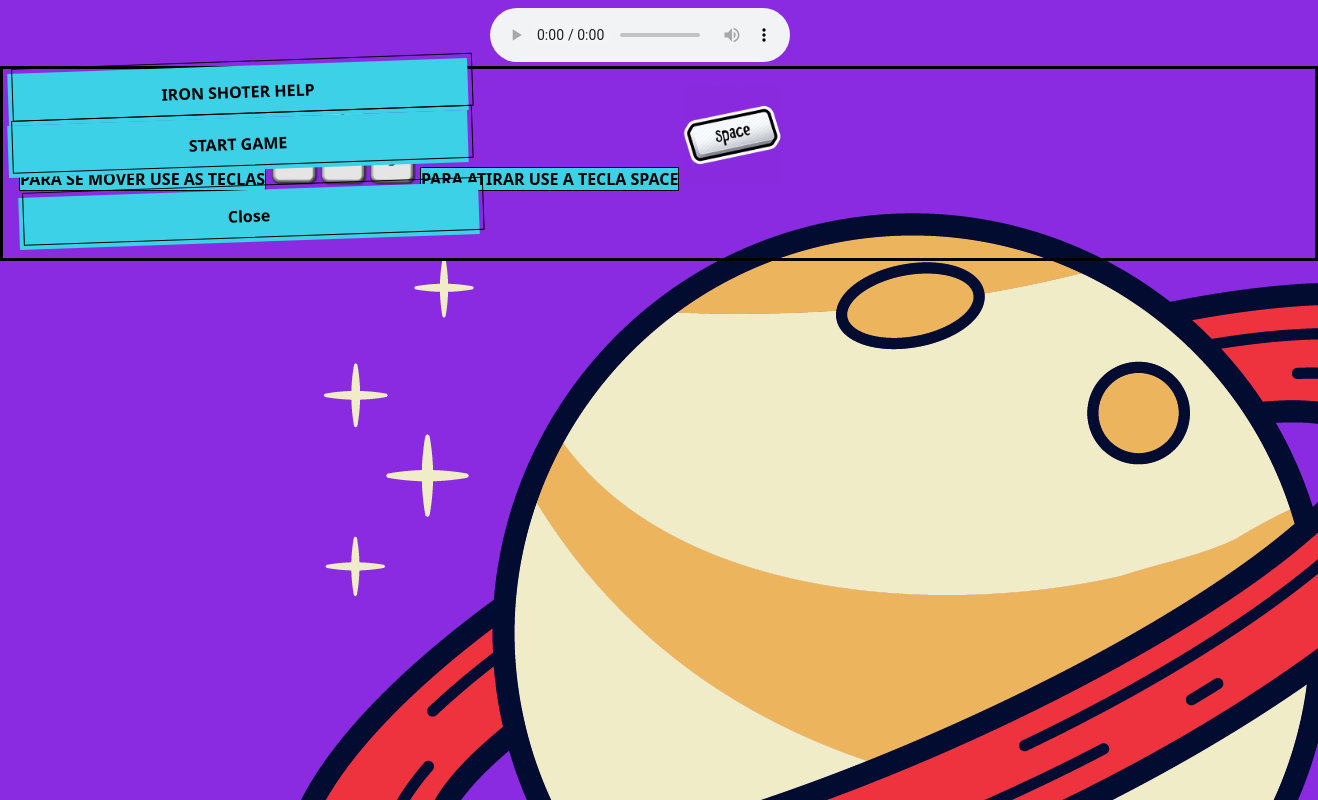
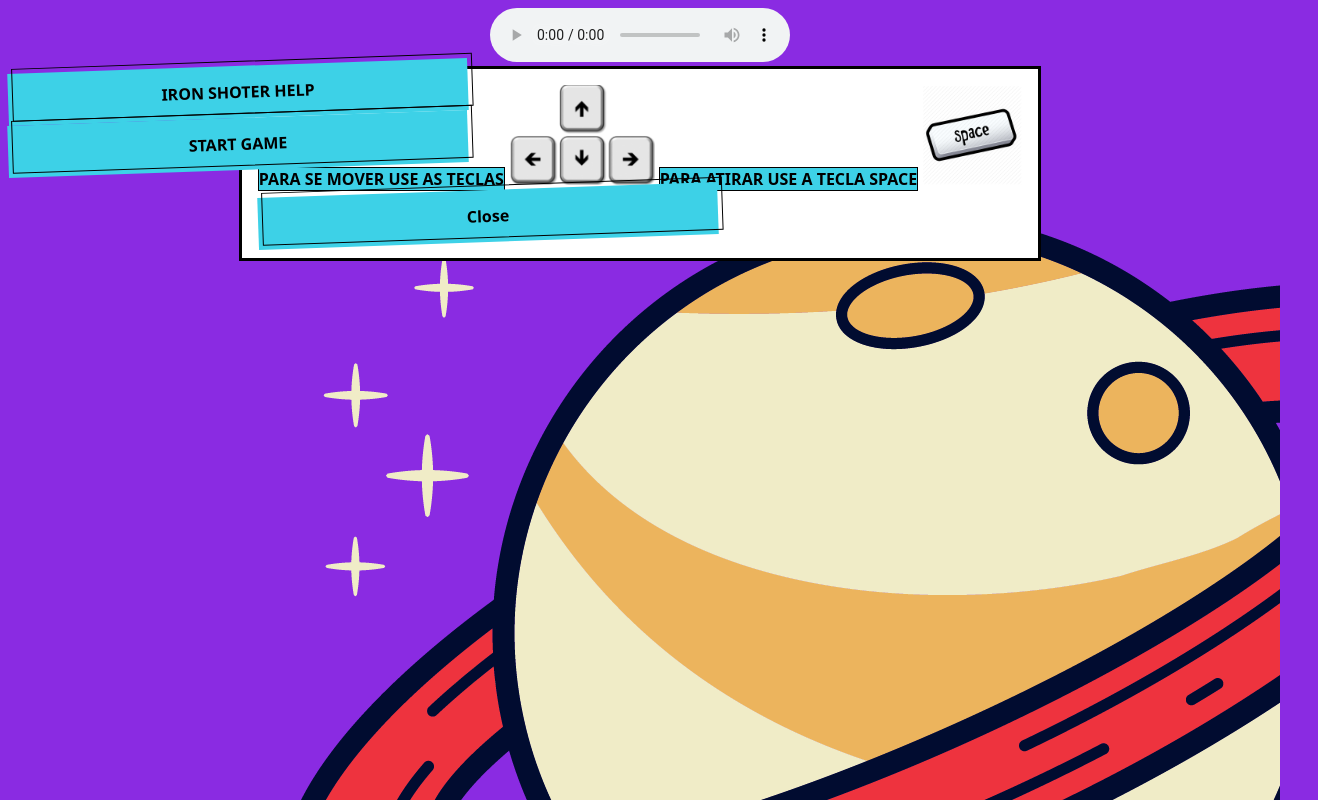
Before and after one commit to IronShoter/IronShoter, a plain HTML site: page index.html in a window 1280 px wide. Both pictures are taken after a click on the button "IRON SHOTER HELP". Shown: the whole page, 1318 px wide, since content can reach past the window. Drawn offline with Linux system fonts and the light colour scheme.

Commit message:
correct css button and dialog

```diff
--- a/index.html
+++ b/index.html
@@ -22,13 +22,13 @@
   <div id="main">
   </div>
 
-
-  <dialog id="myFirstDialog" style="width:100%;background-color:#00eb5a00;">
-    <b>PARA SE MOVER USE AS TECLAS</b>
-    <img height=100px wi src="src/img/controller.png">
-    <b>PARA ATIRAR USE A TECLA SPACE</b>
-    <img height=100px wi src="src/img/space.png">
-    <button id="hide" class="css">Close</button>
+  <dialog id="myFirstDialog">
+    <div id="help"> <b>PARA SE MOVER USE AS TECLAS</b>
+      <img height=100px src="src/img/controller.png">
+      <b>PARA ATIRAR USE A TECLA SPACE</b>
+      <img height=100px src="src/img/space.png">
+      <button id="hide" class="css">Close</button>
+    </div>
 
   </dialog>
 
--- a/style/style.css
+++ b/style/style.css
@@ -3,6 +3,13 @@ body {
   background-image: url('../src/img/saturno.png');
   background-color: blueviolet;
   background-repeat: no-repeat;
+}
+
+dialog {
+
+  width: "100%";
+  background-color: "#0000ffcc";
+
 }
 
 canvas {
@@ -29,8 +36,17 @@ b {
   font-family: ui-sans-serif, system-ui, -apple-system, system-ui, "Segoe UI", Roboto, "Helvetica Neue", Arial, "Noto Sans", sans-serif, "Apple Color Emoji", "Segoe UI Emoji", "Segoe UI Symbol", "Noto Color Emoji";
 }
 
+button>img {
 
-.css{
+  margin-top: 100px;
+}
+
+.help {
+  margin-top: 200px;
+  display: "flexbox";
+}
+
+.css {
   background-color: #3DD1E7;
   border: 0 solid #E5E7EB;
   box-sizing: border-box;
```
